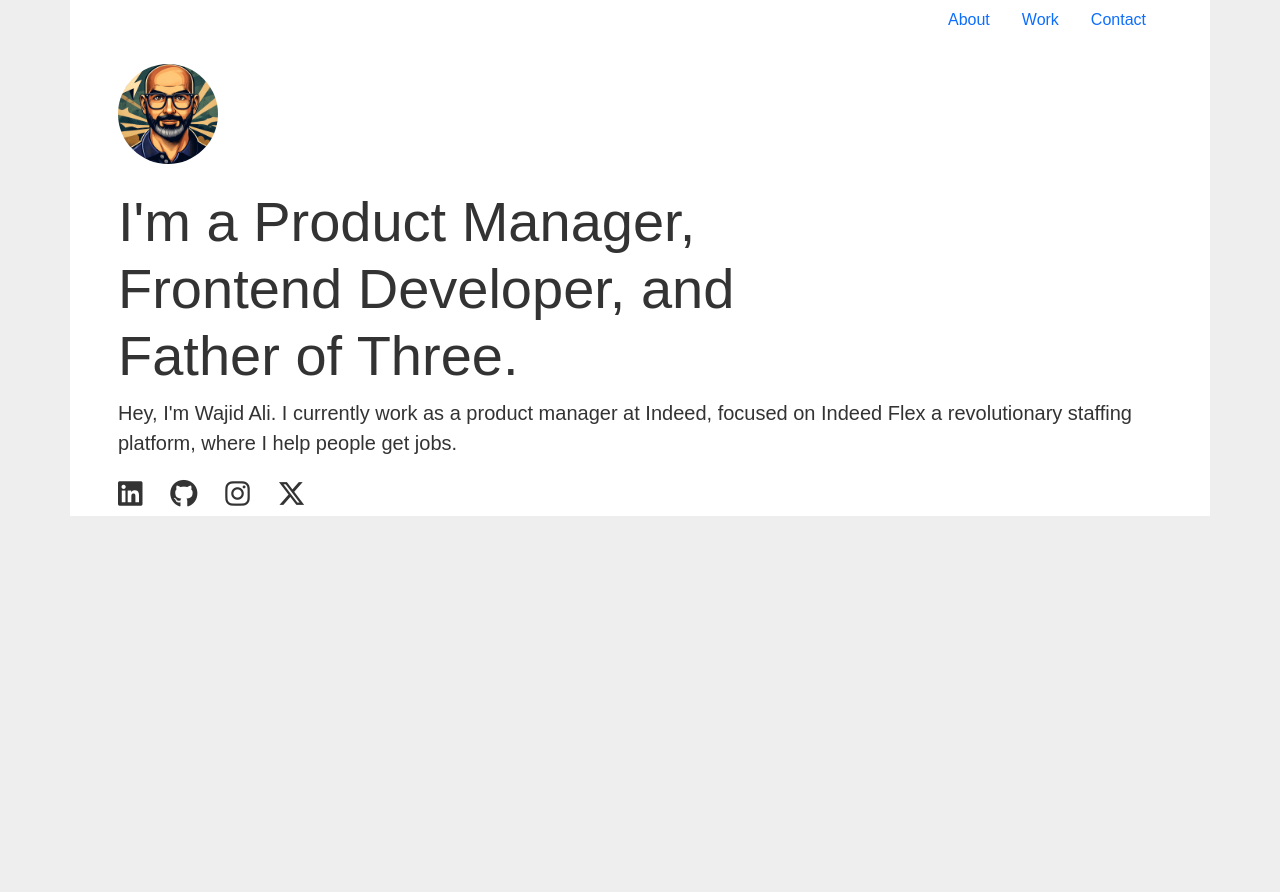
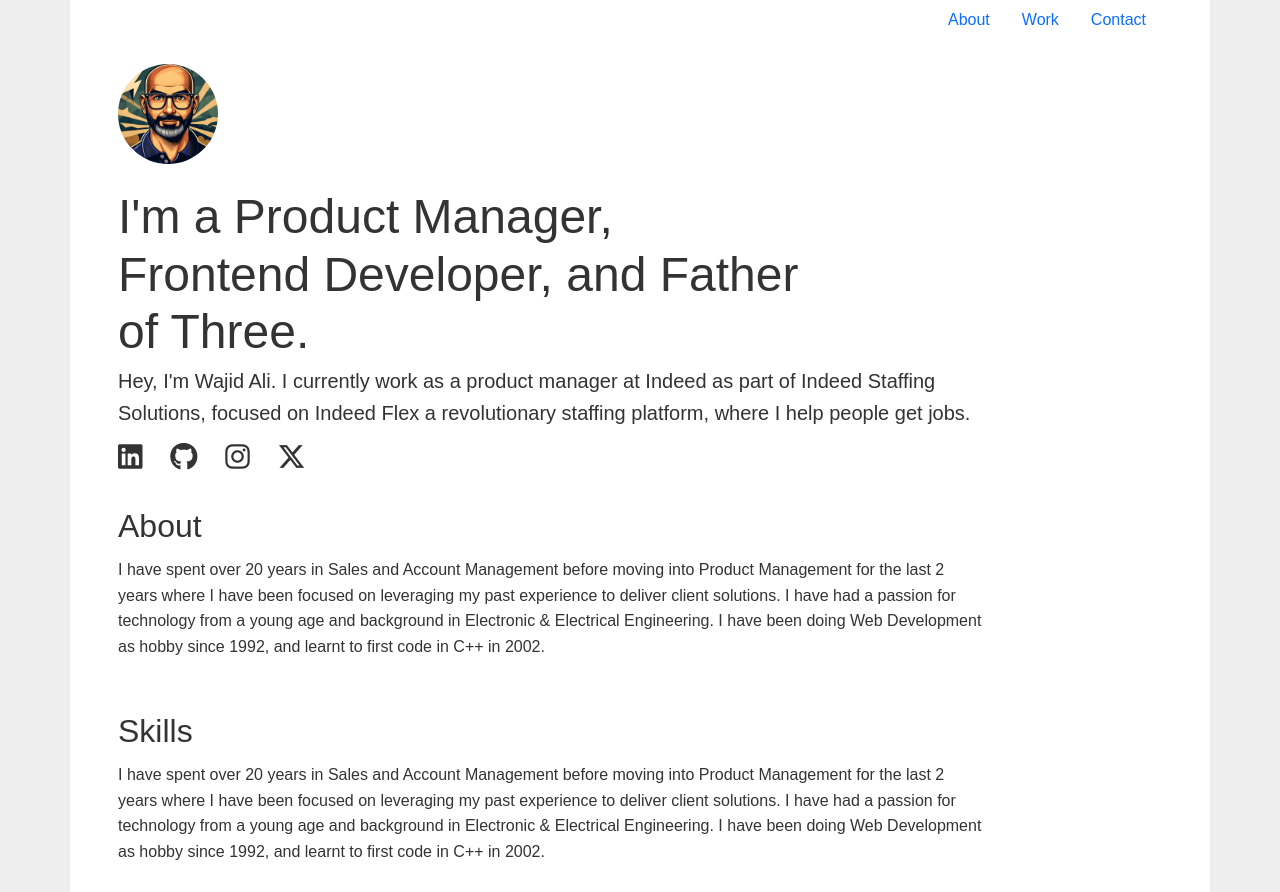
Before and after one commit to wplusali/bootstrap-portfolio-wplusali, a plain HTML site: page index.html in a window 1280 px wide. Before the commit the page ends 800 px from the top, so only its background shows below. Drawn offline with nearby package versions, Linux system fonts and the light colour scheme.

Commit message:
Daily Update

```diff
--- a/css/style.css
+++ b/css/style.css
@@ -11,6 +11,23 @@ body {
     font-size: 16px;
     color: #333;
 }
+
+/*----- Paragraphs -----*/
+p {
+    font-size: 1em; /* 16px */
+    line-height: 1.6; /* Adjust for readability */
+  }
+
+  /*----- Links -----*/
+  a {
+    color: #007bff; /* A blue color for links */
+    text-decoration: none; /* Removes underline */
+  }
+
+  a:hover {
+    color: #0056b3; /* Darker shade for hover state */
+    text-decoration: underline; /* Adds underline on hover */
+  }
 
 .container {
     background-color: #fff;
@@ -27,7 +44,7 @@ body {
     color: #333; /* Or your brand color */
 }
 
-.about-image {
+.hero-profile-image {
     display: flex;
     width: 100px;
     height: 100px;
@@ -35,19 +52,19 @@ body {
     overflow: hidden;
   }
 
-  .about-image img {
+  .hero-profile-image img {
     width: 100%;
     height: 100%;
     object-fit: cover;
   }
 
-  .about-social a {
+  .hero-social a {
     margin: 0 20px 0 0; /* Space out the icons */
     color: #333; /* Default icon color */
     font-size: 28px; /* Icon size */
     text-decoration: none;
   }
 
-  .about-social a:hover {
+  .hero-social a:hover {
     color: #007bff; /* Color change on hover */
   }
--- a/index.html
+++ b/index.html
@@ -35,19 +35,19 @@
                 </div>
             </div>
         </header>
-        <section id="about">
+        <section id="hero">
             <div class="container px-3 px-md-4 px-lg-5">
                 <div class="row">
                     <div class="jumbotron">
-                        <div class="about-image my-2 my-md-3 my-lg-4">
+                        <div class="hero-profile-image my-2 my-md-2 my-lg-4">
                             <img src="./images/profile-avatar.png" alt="Profile Picture">
                         </div>
-                        <h1 class="display-4 col-lg-9 col-md-6 col-12">I'm a Product Manager, Frontend Developer, and Father of Three.</h1>
-                        <p class="lead col-lg-12 col-md-12 col-12">Hey, I'm Wajid Ali.
-                            I currently work as a product manager at Indeed, focused on Indeed Flex a revolutionary staffing platform,
+                        <h1 class="display-5 col-lg-8 col-md-8 col-12 my-1 my-md-1 my-lg-1">I'm a Product Manager, Frontend Developer, and Father of Three.</h1>
+                        <p class="lead col-lg-10 col-md-10 col-12 my-1 my-md-1 my-lg-1">Hey, I'm Wajid Ali.
+                            I currently work as a product manager at Indeed as part of Indeed Staffing Solutions, focused on Indeed Flex a revolutionary staffing platform,
                             where I help people get jobs.</p>
                       </div>
-                      <div class="about-social">
+                      <div class="hero-social my-1 my-md-1 my-lg-1">
                         <a href="https://www.linkedin.com/in/wplusali" target="_blank" aria-label="LinkedIn">
                             <i class="fab fa-linkedin"></i>
                         </a>
@@ -64,6 +64,30 @@
                 </div>
             </div>
         </section>
+        <section id="about">
+            <div class="container px-3 px-md-4 px-lg-5 py-3 py-md-4 py-lg-4">
+                <div class="row">
+                    <h2 class="display-7 col-lg-8 col-md-8 col-12">About</h2>
+                    <p class="col-lg-10 col-md-10 col-12 my-1 my-md-1 my-lg-1">
+                        I have spent over 20 years in Sales and Account Management before moving into Product Management for the last 2 years where I have been
+                        focused on leveraging my past experience to deliver client solutions. I have had a passion for technology from a young age and background
+                        in Electronic & Electrical Engineering. I have been doing Web Development as hobby since 1992, and learnt to first code in C++ in 2002.
+                    </p>
+                </div>
+            </div>
+        </section>
+        <section id="skills">
+            <div class="container px-3 px-md-4 px-lg-5 py-3 py-md-4 py-lg-4">
+                <div class="row">
+                    <h2 class="display-7 col-lg-8 col-md-8 col-12">Skills</h2>
+                    <p class="col-lg-10 col-md-10 col-12 my-1 my-md-1 my-lg-1">
+                        I have spent over 20 years in Sales and Account Management before moving into Product Management for the last 2 years where I have been
+                        focused on leveraging my past experience to deliver client solutions. I have had a passion for technology from a young age and background
+                        in Electronic & Electrical Engineering. I have been doing Web Development as hobby since 1992, and learnt to first code in C++ in 2002.
+                    </p>
+                </div>
+            </div>
+        </section>
         <!-- Add JavaScript Here -->
         <script src="https://cdn.jsdelivr.net/npm/bootstrap@5.3.2/dist/js/bootstrap.bundle.min.js"></script>
         <script src="https://cdn.jsdelivr.net/npm/@popperjs/core@2.11.8/dist/umd/popper.min.js"></script>
```
